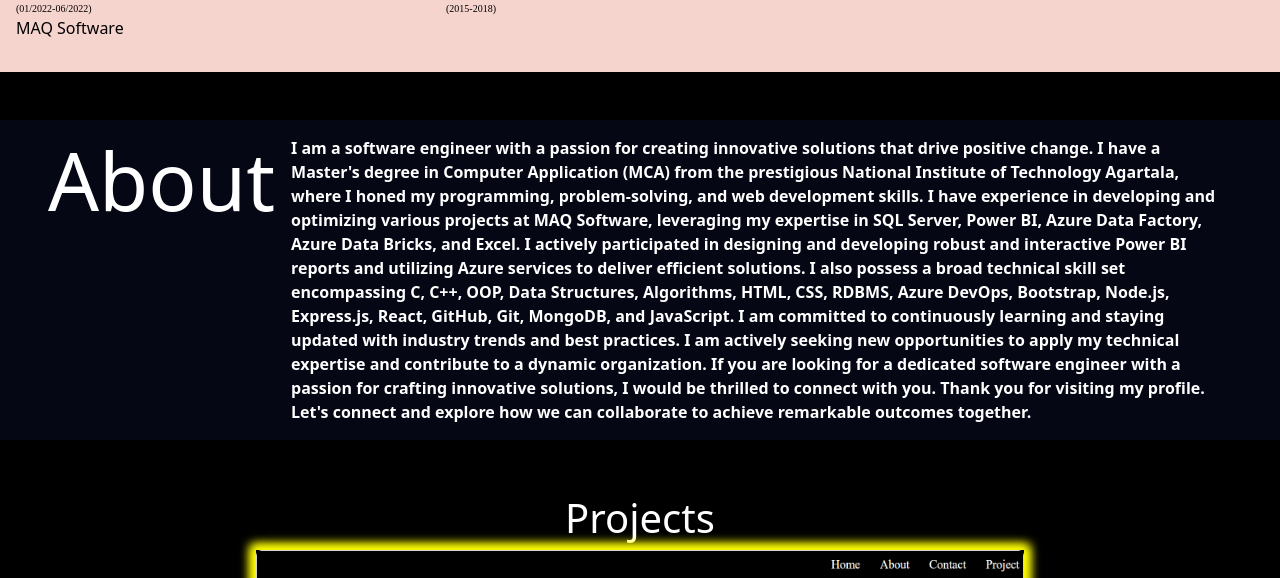
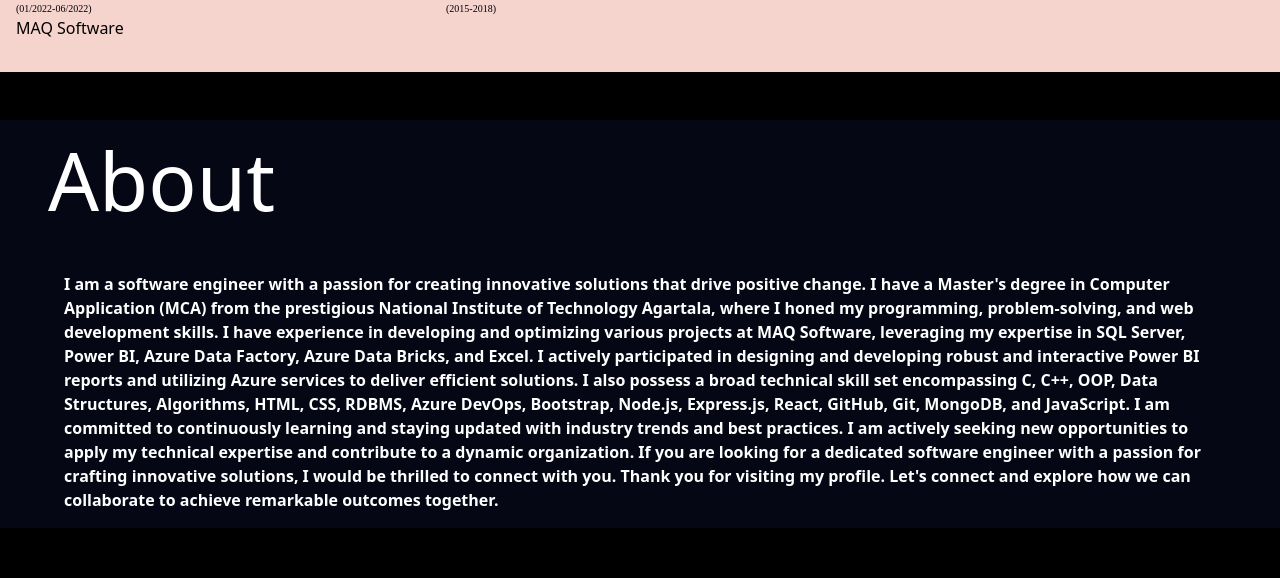
Before and after one commit to Ankitthakur2/Web-Portfolio, a React (Create React App) app: page / in a window 1280 px wide. Shown: the part 1330-1908 px from the top of the page. Built offline with nearby package versions, Linux system fonts and the light colour scheme; grey boxes are pictures that could not be loaded; the HTML template or start-up script is replaced by a standard one; a web font is replaced by a local one.

Commit message:
Update experience.css

```diff
--- a/src/routes/experience.css
+++ b/src/routes/experience.css
@@ -196,4 +196,8 @@
   .experience {
     padding-top: 2rem;
   }
+  .intro{
+    flex-direction:column;
+  }
+
 }
```
